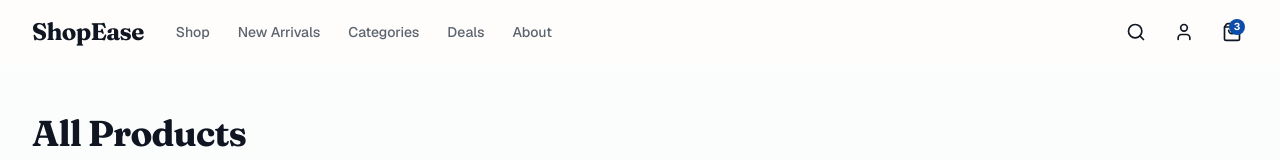
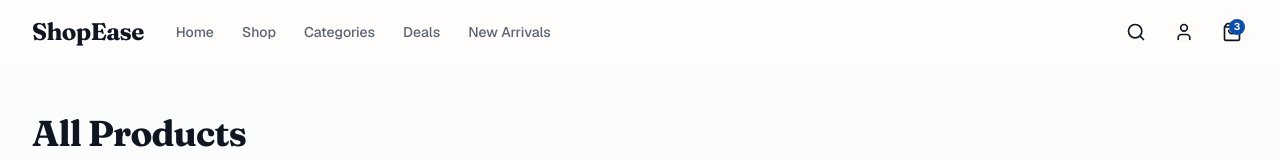
Before and after one commit to MuneebxNick/shopease-ecommerce, a Next.js app: page /products in a window 1280 px wide. Shown: the top 160 px of the page. Built offline with nearby package versions, Linux system fonts and the light colour scheme.

Commit message:
Improve responsive navigation for landing and shop pages

```diff
--- a/components/site-header.tsx
+++ b/components/site-header.tsx
@@ -2,6 +2,7 @@
 
 import Link from 'next/link'
 import { useState, useEffect } from 'react'
+import { usePathname } from 'next/navigation'
 import { Menu, Search, ShoppingBag, User } from 'lucide-react'
 import { Button } from '@/components/ui/button'
 import { Input } from '@/components/ui/input'
@@ -14,7 +15,7 @@ import {
 } from '@/components/ui/sheet'
 import { motion, AnimatePresence } from 'framer-motion'
 
-const navLinks = [
+const landingNavLinks = [
   { label: 'Shop', href: '/products' },
   { label: 'New Arrivals', href: '#new-arrivals' },
   { label: 'Categories', href: '#categories' },
@@ -22,7 +23,19 @@ const navLinks = [
   { label: 'About', href: '#about' },
 ]
 
+const shopNavLinks = [
+  { label: 'Home', href: '/' },
+  { label: 'Shop', href: '/products' },
+  { label: 'Categories', href: '/products' },
+  { label: 'Deals', href: '/products' },
+  { label: 'New Arrivals', href: '/products' },
+]
+
 export function SiteHeader() {
+  const pathname = usePathname()
+  const isLandingPage = pathname === '/'
+  const activeNavLinks = isLandingPage ? landingNavLinks : shopNavLinks
+
   const [cartCount] = useState(3)
   const [isScrolled, setIsScrolled] = useState(false)
   const [isSearchOpen, setIsSearchOpen] = useState(false)
@@ -70,9 +83,9 @@ export function SiteHeader() {
                 </SheetTitle>
               </SheetHeader>
               <nav className="mt-8 flex flex-col gap-4">
-                {navLinks.map((link, i) => (
+                {activeNavLinks.map((link, i) => (
                   <motion.div
-                    key={link.href}
+                    key={link.label}
                     initial={{ opacity: 0, x: -20 }}
                     animate={{ opacity: 1, x: 0 }}
                     transition={{ delay: i * 0.1 }}
@@ -102,9 +115,9 @@ export function SiteHeader() {
 
           {/* Desktop Navigation */}
           <nav className="hidden items-center gap-7 lg:flex">
-            {navLinks.map((link) => (
+            {activeNavLinks.map((link) => (
               <Link
-                key={link.href}
+                key={link.label}
                 href={link.href}
                 className="group relative text-sm font-medium text-muted-foreground transition-colors hover:text-foreground"
               >
--- a/lib/data/products.ts
+++ b/lib/data/products.ts
@@ -101,9 +101,9 @@ export const products: Product[] = [
 ]
 
 export const categories = [
-  { name: 'Electronics', href: '#', image: '/images/category-electronics.png' },
-  { name: 'Fashion', href: '#', image: '/images/category-fashion.png' },
-  { name: 'Home', href: '#', image: '/images/category-home.png' },
-  { name: 'Beauty', href: '#', image: '/images/category-beauty.png' },
-  { name: 'Sports', href: '#', image: '/images/category-sports.png' },
+  { name: 'Electronics', href: '/products?category=Electronics', image: '/images/category-electronics.png' },
+  { name: 'Fashion', href: '/products?category=Fashion', image: '/images/category-fashion.png' },
+  { name: 'Home', href: '/products?category=Home', image: '/images/category-home.png' },
+  { name: 'Beauty', href: '/products?category=Beauty', image: '/images/category-beauty.png' },
+  { name: 'Sports', href: '/products?category=Sports', image: '/images/category-sports.png' },
 ]
```
Also changed, not shown: 1 other file (tests, documents, lock files or other folders).
